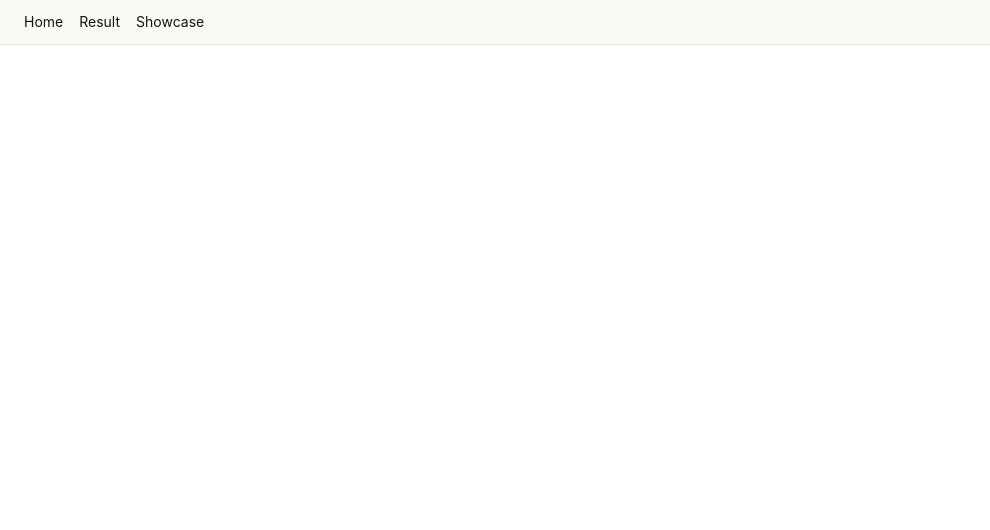
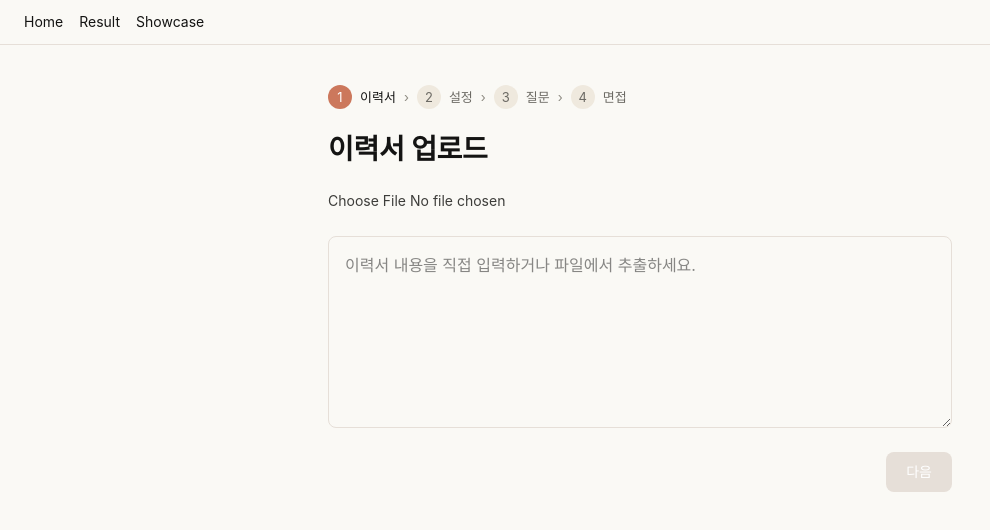
Before and after one commit to Parapara-Sejong/speech-mirror, a React (Vite) app in the folder frontend/: page /upload in a window 1280 px wide. Shown: the top 530 px of the page, without its empty margins (0-990 px from the left). Built offline with nearby package versions, Linux system fonts and the light colour scheme; no server answers; a web font is replaced by a local one.

Commit message:
feat : 이력서 업로드 화면(TXT 추출·직접 입력 폴백) #10

```diff
--- a/frontend/src/App.tsx
+++ b/frontend/src/App.tsx
@@ -4,6 +4,7 @@ import { AnalysisPage } from './pages/AnalysisPage';
 import { HomePage } from './pages/HomePage';
 import { ResultPage } from './pages/ResultPage';
 import { ShowcasePage } from './pages/ShowcasePage';
+import { UploadPage } from './pages/UploadPage';
 
 function App() {
   return (
@@ -21,6 +22,7 @@ function App() {
       </nav>
       <Routes>
         <Route path="/" element={<HomePage />} />
+        <Route path="/upload" element={<UploadPage />} />
         <Route path="/result" element={<ResultPage />} />
         <Route path="/showcase" element={<ShowcasePage />} />
         <Route path="/dev" element={<AnalysisPage />} />
--- /dev/null
+++ b/frontend/src/components/interview/FlowProgress.tsx
@@ -0,0 +1,27 @@
+const STEPS = ['이력서', '설정', '질문', '면접'] as const;
+
+type FlowProgressProps = {
+  current: number; // 0-based 단계 인덱스
+};
+
+export function FlowProgress({ current }: FlowProgressProps) {
+  return (
+    <ol className="flex flex-wrap items-center gap-2 text-caption">
+      {STEPS.map((label, i) => (
+        <li key={label} className="flex items-center gap-2">
+          <span
+            className={
+              i <= current
+                ? 'flex h-6 w-6 items-center justify-center rounded-full bg-primary text-on-primary'
+                : 'flex h-6 w-6 items-center justify-center rounded-full bg-surface-card text-muted'
+            }
+          >
+            {i + 1}
+          </span>
+          <span className={i === current ? 'font-medium text-ink' : 'text-muted'}>{label}</span>
+          {i < STEPS.length - 1 ? <span className="text-muted-soft">›</span> : null}
+        </li>
+      ))}
+    </ol>
+  );
+}
--- /dev/null
+++ b/frontend/src/features/interview/lib/extractResume.ts
@@ -0,0 +1,12 @@
+// TXT만 실제 추출. 그 외 형식·실패 시 null → UI가 직접 입력 폴백을 노출한다.
+export async function extractResume(file: File): Promise<string | null> {
+  const isTxt = file.type === 'text/plain' || file.name.toLowerCase().endsWith('.txt');
+  if (!isTxt) return null;
+  try {
+    const text = await file.text();
+    const trimmed = text.trim();
+    return trimmed.length > 0 ? trimmed : null;
+  } catch {
+    return null;
+  }
+}
--- /dev/null
+++ b/frontend/src/pages/UploadPage.tsx
@@ -0,0 +1,53 @@
+import { ChangeEvent, useState } from 'react';
+import { useNavigate } from 'react-router-dom';
+
+import { FlowProgress } from '../components/interview/FlowProgress';
+import { Button } from '../components/ui/Button';
+import { extractResume } from '../features/interview/lib/extractResume';
+import { useInterviewStore } from '../features/interview/store';
+
+export function UploadPage() {
+  const navigate = useNavigate();
+  const resumeText = useInterviewStore((s) => s.resumeText);
+  const setResumeText = useInterviewStore((s) => s.setResumeText);
+  const [notice, setNotice] = useState<string | null>(null);
+
+  async function onFile(e: ChangeEvent<HTMLInputElement>) {
+    const file = e.target.files?.[0];
+    if (!file) return;
+    const text = await extractResume(file);
+    if (text) {
+      setResumeText(text);
+      setNotice('이력서 텍스트를 추출했어요. 필요하면 수정하세요.');
+    } else {
+      setNotice('이 형식은 자동 추출이 안 돼요. 내용을 직접 붙여넣어 주세요.');
+    }
+  }
+
+  return (
+    <main className="min-h-screen bg-canvas">
+      <div className="mx-auto flex max-w-2xl flex-col gap-6 px-6 py-10">
+        <FlowProgress current={0} />
+        <h1 className="text-display-sm font-semibold text-ink">이력서 업로드</h1>
+        <input
+          type="file"
+          accept=".txt,.pdf,.docx"
+          onChange={onFile}
+          className="text-body-sm text-body"
+        />
+        {notice ? <p className="text-body-sm text-muted">{notice}</p> : null}
+        <textarea
+          value={resumeText}
+          onChange={(e) => setResumeText(e.target.value)}
+          placeholder="이력서 내용을 직접 입력하거나 파일에서 추출하세요."
+          className="min-h-48 rounded-md border border-hairline bg-canvas p-4 text-body-md text-ink outline-none focus:border-primary"
+        />
+        <div className="flex justify-end">
+          <Button onClick={() => navigate('/setup')} disabled={resumeText.trim().length === 0}>
+            다음
+          </Button>
+        </div>
+      </div>
+    </main>
+  );
+}
```
